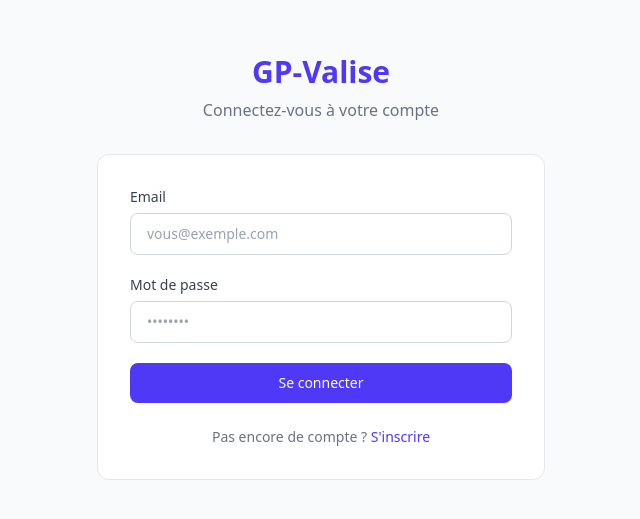
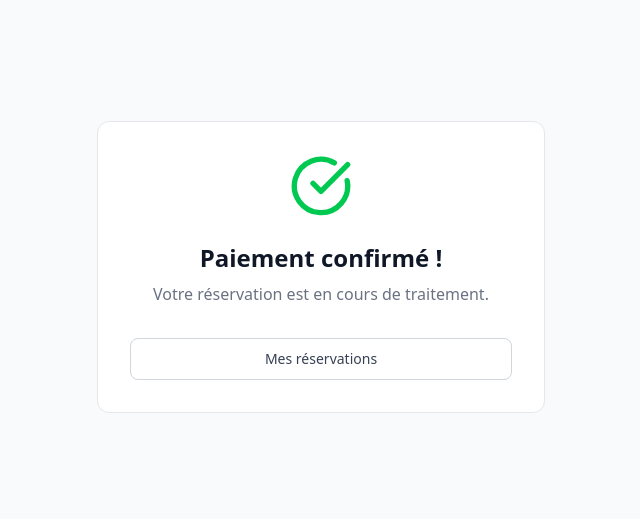
Before and after one commit to kasse222/gp-valise-front, a React (Vite) app: page /payment/success in a window 1280 px wide. Before the commit this address led to /login. Shown: the part 133-652 px from the top of the page, without its empty margins (319-959 px from the left). Built offline with nearby package versions, Linux system fonts and the light colour scheme.

Commit message:
feat: payment callback pages success + cancel with useNavigate

```diff
--- a/src/App.tsx
+++ b/src/App.tsx
@@ -2,6 +2,7 @@ import { BrowserRouter, Routes, Route, Navigate } from 'react-router-dom'
 import { QueryClient, QueryClientProvider } from '@tanstack/react-query'
 import { ReactQueryDevtools } from '@tanstack/react-query-devtools'
 import { Toaster } from 'react-hot-toast'
+
 
 import LandingPage     from '@/pages/public/LandingPage'
 import TripsPublicPage from '@/pages/public/TripsPublicPage'
@@ -9,6 +10,9 @@ import LoginPage       from '@/pages/auth/LoginPage'
 import RegisterPage    from '@/pages/auth/RegisterPage'
 import SenderDashboard from '@/pages/sender/DashboardPage'
 import TravelerDashboard from '@/pages/traveler/DashboardPage'
+
+import PaymentSuccessPage from '@/pages/payment/PaymentSuccessPage'
+import PaymentCancelPage  from '@/pages/payment/PaymentCancelPage'
 
 import { useAuthStore, isSender } from '@/store/authStore'
 
@@ -61,6 +65,10 @@ export default function App() {
             <PrivateRoute><TravelerDashboard /></PrivateRoute>
           } />
 
+          {/* Payment callbacks — public, sans token */}
+          <Route path="/payment/success" element={<PaymentSuccessPage />} />
+          <Route path="/payment/cancel"  element={<PaymentCancelPage />} />
+
           {/* Default */}
           <Route path="*" element={<Navigate to="/login" replace />} />
         </Routes>
--- /dev/null
+++ b/src/pages/payment/PaymentCancelPage.tsx
@@ -0,0 +1,45 @@
+import { useSearchParams } from "react-router-dom";
+import { XCircle } from "lucide-react";
+import { useNavigate } from "react-router-dom";
+
+import { Button, Card } from "@/components/ui";
+
+export default function PaymentCancelPage() {
+  const navigate = useNavigate();
+  const [searchParams] = useSearchParams();
+  const bookingId = searchParams.get("booking_id");
+
+  return (
+    <div className="min-h-screen bg-gray-50 flex items-center justify-center p-4">
+      <Card className="max-w-md w-full p-8 text-center">
+        <div className="flex justify-center mb-6">
+          <XCircle className="w-16 h-16 text-orange-500" />
+        </div>
+
+        <h1 className="text-2xl font-bold text-gray-900 mb-2">
+          Paiement annulé
+        </h1>
+        <p className="text-gray-500 mb-8">
+          Votre paiement n'a pas été complété.
+        </p>
+
+        <div className="flex flex-col gap-3">
+          {bookingId && (
+            <Button
+              variant="primary"
+              onClick={() => navigate(`/sender/bookings/${bookingId}`)}
+            >
+              Réessayer
+            </Button>
+          )}
+          <Button
+            variant="secondary"
+            onClick={() => navigate("/sender/bookings")}
+          >
+            Mes réservations
+          </Button>
+        </div>
+      </Card>
+    </div>
+  );
+}
--- /dev/null
+++ b/src/pages/payment/PaymentSuccessPage.tsx
@@ -0,0 +1,45 @@
+import { useSearchParams } from "react-router-dom";
+import { CheckCircle } from "lucide-react";
+import { useNavigate } from "react-router-dom";
+
+import { Button, Card } from "@/components/ui";
+
+export default function PaymentSuccessPage() {
+  const [searchParams] = useSearchParams();
+  const bookingId = searchParams.get("booking_id");
+  const navigate = useNavigate();
+
+  return (
+    <div className="min-h-screen bg-gray-50 flex items-center justify-center p-4">
+      <Card className="max-w-md w-full p-8 text-center">
+        <div className="flex justify-center mb-6">
+          <CheckCircle className="w-16 h-16 text-green-500" />
+        </div>
+
+        <h1 className="text-2xl font-bold text-gray-900 mb-2">
+          Paiement confirmé !
+        </h1>
+        <p className="text-gray-500 mb-8">
+          Votre réservation est en cours de traitement.
+        </p>
+
+        <div className="flex flex-col gap-3">
+          {bookingId && (
+            <Button
+              variant="primary"
+              onClick={() => navigate(`/sender/bookings/${bookingId}`)}
+            >
+              Voir ma réservation
+            </Button>
+          )}
+          <Button
+            variant="secondary"
+            onClick={() => navigate("/sender/bookings")}
+          >
+            Mes réservations
+          </Button>
+        </div>
+      </Card>
+    </div>
+  );
+}
```
